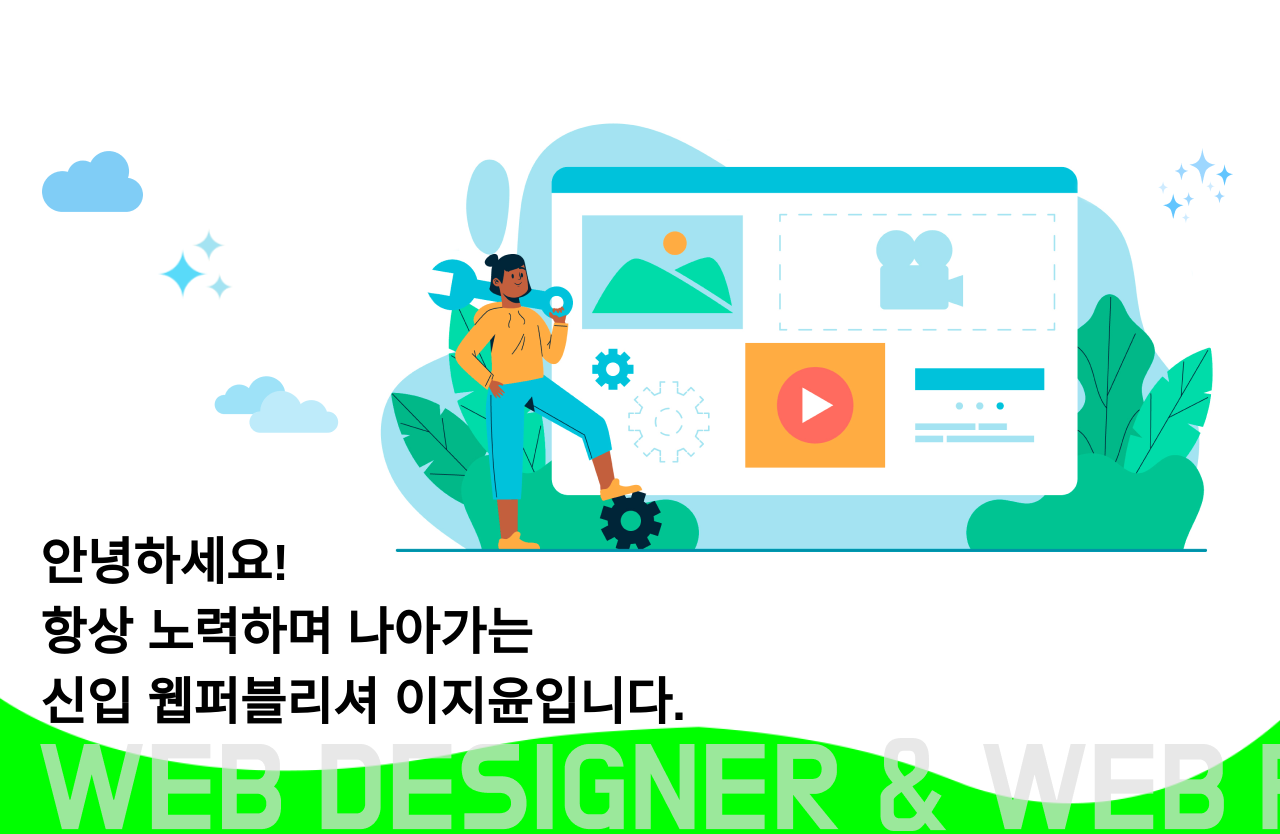
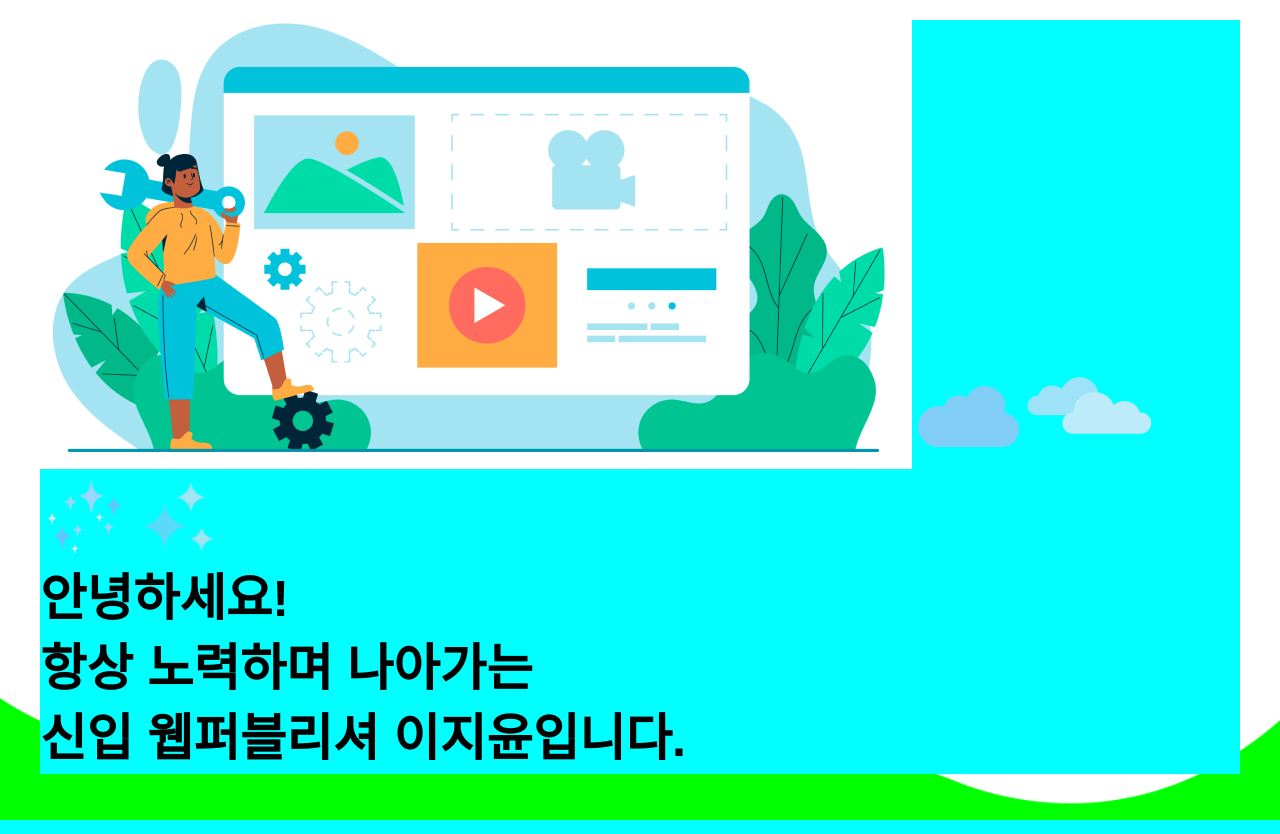
Before and after one commit to wldbs8563/2023_portfolio, a PHP site: page / in a window 1280 px wide. Shown: the part 120-954 px from the top of the page. Run offline with PHP 8.4, Linux system fonts and the light colour scheme.

Commit message:
position

```diff
--- a/index.html
+++ b/index.html
@@ -25,23 +25,22 @@
     <main>
         <section class="home">
             <div class="home_bg">
-                <p class="main_img">
+                <div class="main_img">
                     <img src="./images/main.png" alt="" class="home_img">
                     <img src="./images/cloud.png" alt="" class="cloud1">
                     <img src="./images/cloudy.png" alt="" class="cloud2">
                     <img src="./images/shine.png" alt="" class="star1">
                     <img src="./images/star.png" alt="" class="star2">
-                </p>
-                <p class="txt">
-                    안녕하세요!<br>
-                    항상 노력하며 나아가는<br>
-                    신입 웹퍼블리셔 이지윤입니다.
-                </p>
-                <p><img src="./images/WEB DESIGNER & WEB PUBLISHER.png" alt=""></p>
+                </div>
+                <div class="txt_title">
+                    <p class="txt">
+                        안녕하세요!<br>
+                        항상 노력하며 나아가는<br>
+                        신입 웹퍼블리셔 이지윤입니다.
+                    </p>
+                    <p id="web_txt"></p>
+                </div>
             </div>
-        </section>
-        <section class="profile">
-            <div class="s2"></div>
         </section>
     </main>
 </body>
--- a/styles/index.css
+++ b/styles/index.css
@@ -28,35 +28,32 @@ main .home {
     background:url(../images/1bg.png);
     background-size:cover;
     overflow:hidden;
+    height:100vh;
 }
 main .home .home_bg {
+    background:aqua;
     width:1200px; margin:0 auto;
+}
+main .home .home_bg .main_img {
     position:relative;
 }
-main .home .home_bg .main_img {
-    margin-top:100px; width:1200px;
-}
 main .home .home_bg .main_img .home_img {
-    position:absolute; right:0;
-    z-index:1;
+
 }
 main .home .home_bg .main_img .cloud1 {
-    z-index:2; animation: star 2s linear alternate-reverse infinite;
+
 }
 main .home .home_bg .main_img .cloud2 {
-    position:absolute; right:900px; top:200px;
-    z-index:2; animation: star 2s linear alternate infinite;
+
 }
 main .home .home_bg .main_img .star1 {
-    position:absolute; right:0;
-    z-index:2; animation: star 2s linear alternate infinite;
+
 }
 main .home .home_bg .main_img .star2 {
-    position:absolute; right:1000px; top:100px;
-    z-index:2; animation: scale 2s linear alternate infinite;
+    animation: scale 2s linear alternate infinite;
 }
 main .home .home_bg .txt {
-    margin-top:300px; font-size:3.157rem;
+    font-size:3.157rem;
     line-height:70px; font-weight:700;
 }
 @keyframes star {
@@ -67,6 +64,3 @@ main .home .home_bg .txt {
     0% {transform:scale(0.5);}
     100% {transform:scale(1);}
 }
-/* section2 */
-main .profile {}
-main .profile .s2 {}
```
